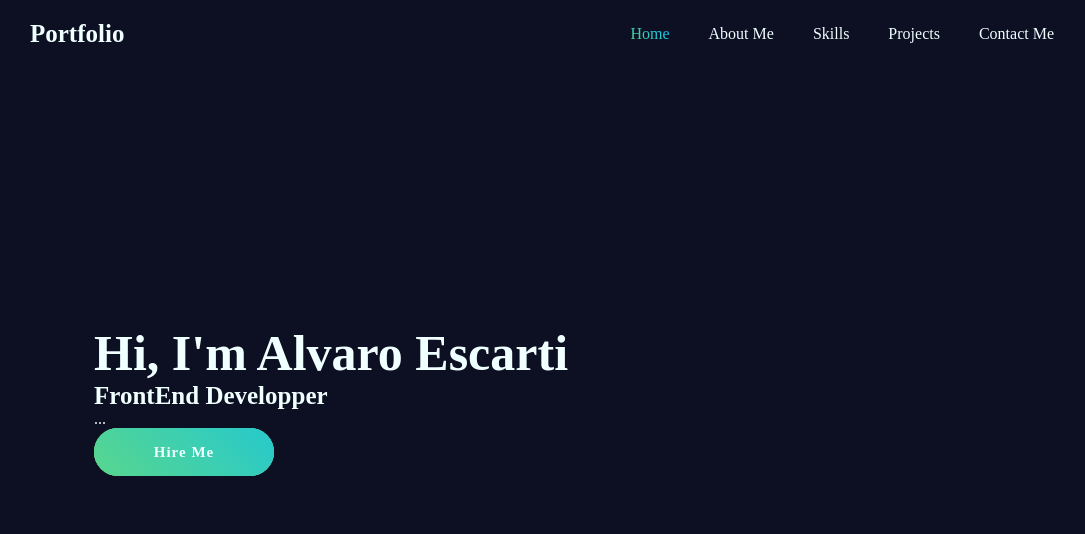
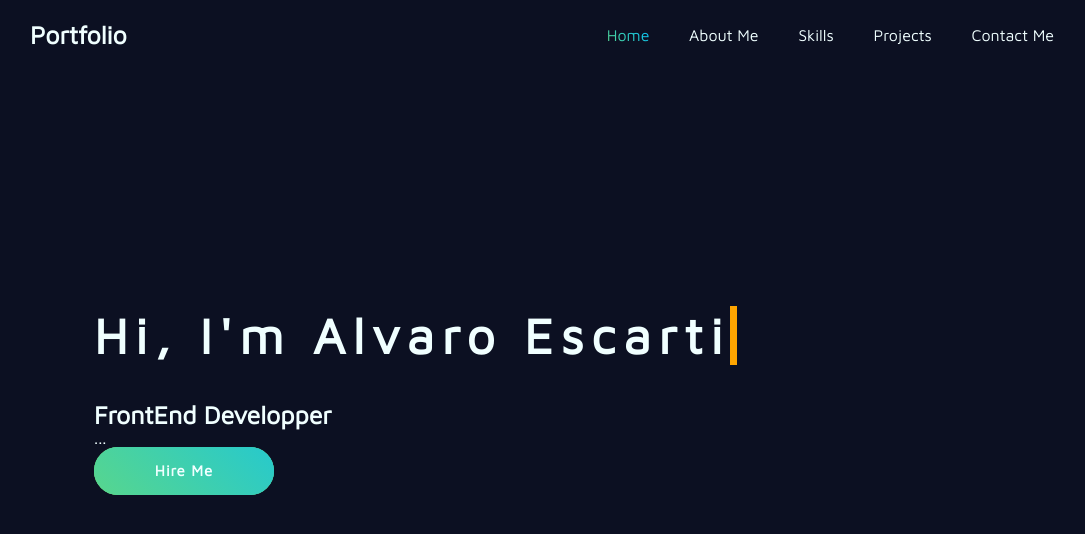
Before and after one commit to escartii/escartii, a plain HTML site: page Portfolio/index.html in a window 1280 px wide. Shown: the whole page, without its empty margins (98-1183 px from the left). Drawn offline with Linux system fonts and the light colour scheme.

Commit message:
añado nueva animacion para el titulo

```diff
--- a/Portfolio/index.html
+++ b/Portfolio/index.html
@@ -6,6 +6,9 @@
     <meta name="viewport" content="width=device-width, initial-scale=1.0">
     <title>Portfolio Alvaro Escarti</title>
     <link rel="stylesheet" href="./style.css">
+    <link rel="preconnect" href="https://fonts.googleapis.com">
+    <link rel="preconnect" href="https://fonts.gstatic.com" crossorigin>
+    <link href="https://fonts.googleapis.com/css2?family=Maven+Pro&display=swap" rel="stylesheet">
 </head>
 
 <body>
--- a/Portfolio/style.css
+++ b/Portfolio/style.css
@@ -1,9 +1,10 @@
+
 
 * {
     margin: 0;
     padding: 0;
     box-sizing: border-box;
-    font-family: Poppins;
+    font-family: 'Maven Pro', sans-serif;
 }
 
 body {
@@ -63,11 +64,33 @@ body {
 .home-content h1 {
     font-size: 50px;
     font-weight: 700;
-}
+    overflow: hidden; /* Ensures the content is not revealed until the animation */
+    border-right: .15em solid orange; /* The typwriter cursor */
+    white-space: nowrap; /* Keeps the content on a single line */
+    margin: 0 auto; /* Gives that scrolling effect as the typing happens */
+    letter-spacing: .15em; /* Adjust as needed */
+    animation:
+    typing 3.5s steps(40, end),
+    blink-caret .75s step-end infinite;
+  }
+
+  /* The typing effect */
+  @keyframes typing {
+    from { width: 0 }
+    to { width: 100% }
+  }
+
+  /* The typewriter cursor effect */
+  @keyframes blink-caret {
+    from, to { border-color: transparent }
+    50% { border-color: orange; }
+  }
+
 
 .home-content h3 {
     font-size: 25px;
     font-weight: 700;
+    padding-top: 35px;
 }
 
 .btn {
```
